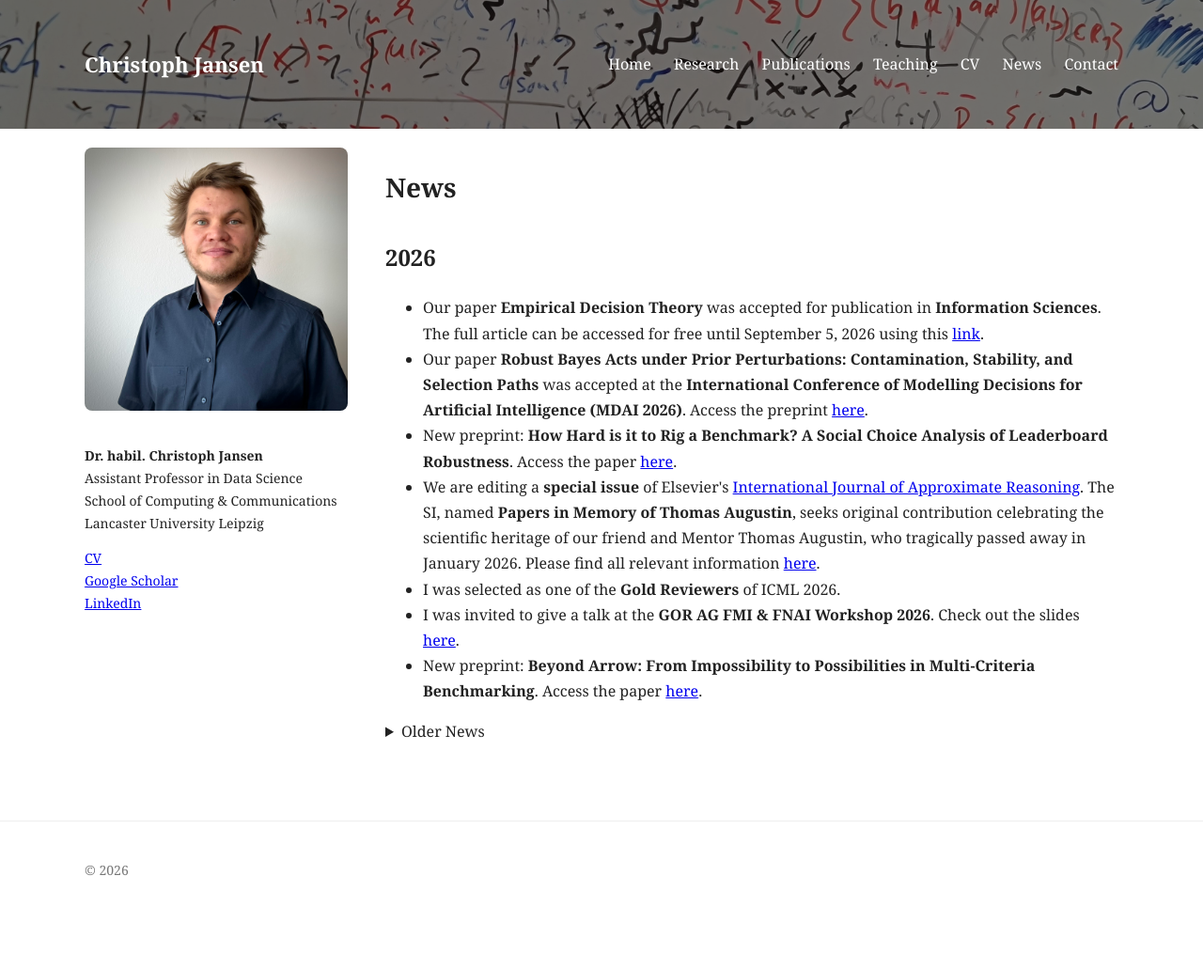
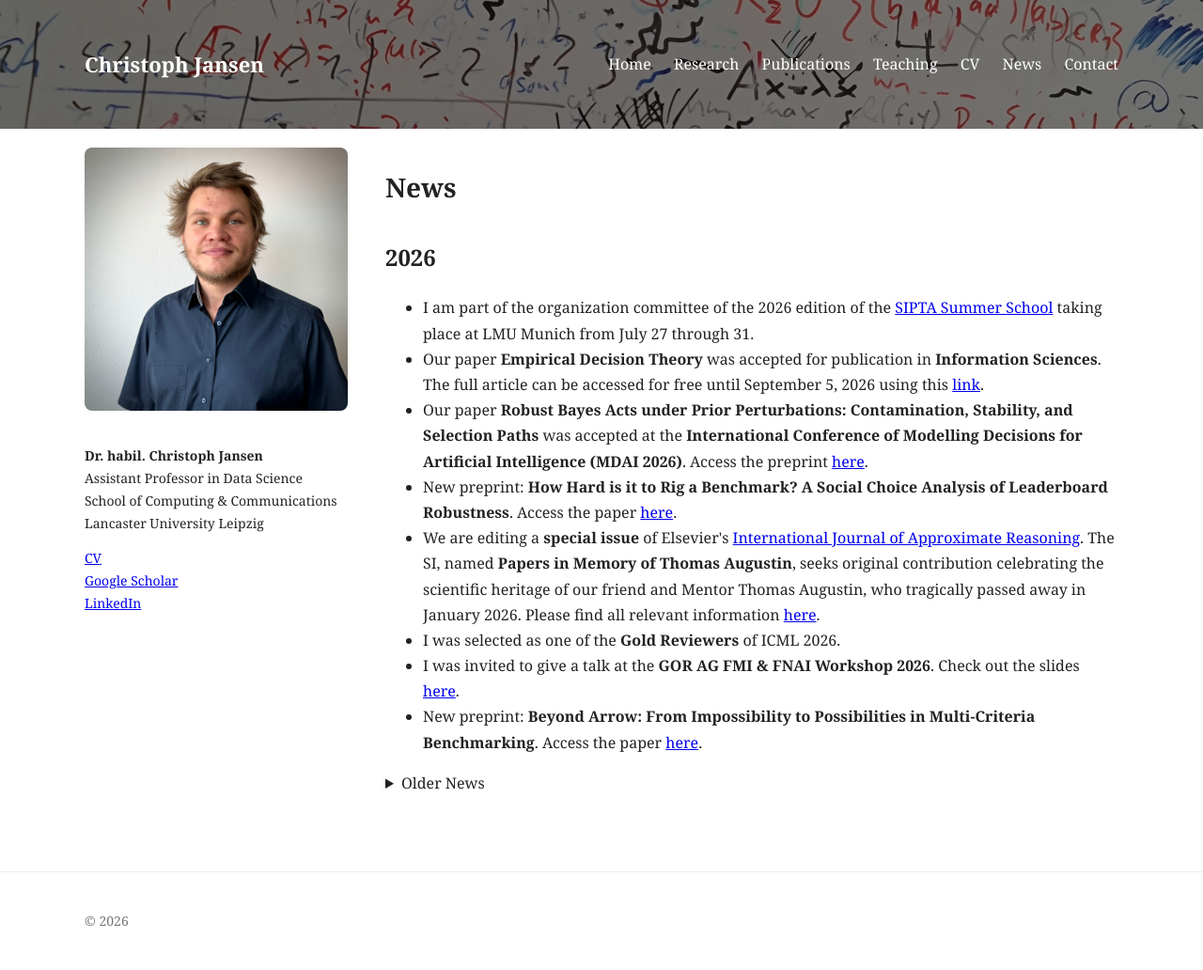
Before and after one commit to jansenc/jansenc.github.io, a Jekyll site: the page built from news/index.md, in a window 1280 px wide. Shown: the whole page at 94% size. Built offline with Jekyll 4.4.1, drawn with Linux system fonts in a browser that asks for light colours; before the commit the page ends 977 px from its top, so only the background shows below that.

Commit message:
Update index.md

```diff
--- a/news/index.md
+++ b/news/index.md
@@ -8,6 +8,9 @@ permalink: /news/
 
 <h2>2026</h2>
 <ul>
+   <li>
+    I am part of the organization committee of the 2026 edition of the <a href="https://www.ifi.lmu.de/kiml/en/school26/">SIPTA Summer School</a> taking place at LMU Munich from July 27 through 31.
+  </li>
    <li>
     Our paper <strong>Empirical Decision Theory</strong> was accepted for publication in <strong>Information Sciences</strong>.
      The full article can be accessed for free until September 5, 2026 using this <a href="https://authors.elsevier.com/a/1nSHK4ZQENJeu">link</a>.
```
